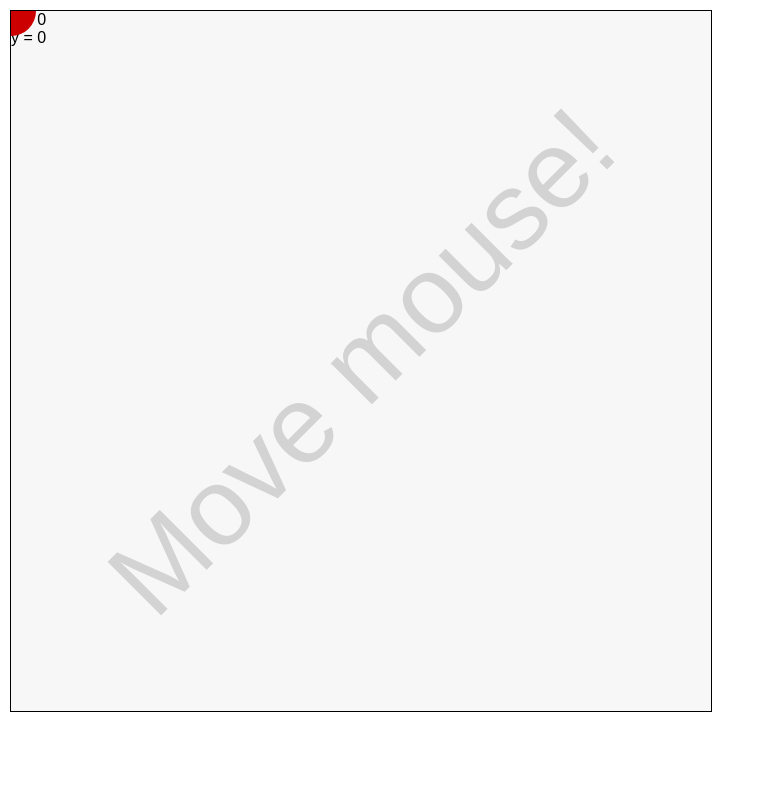
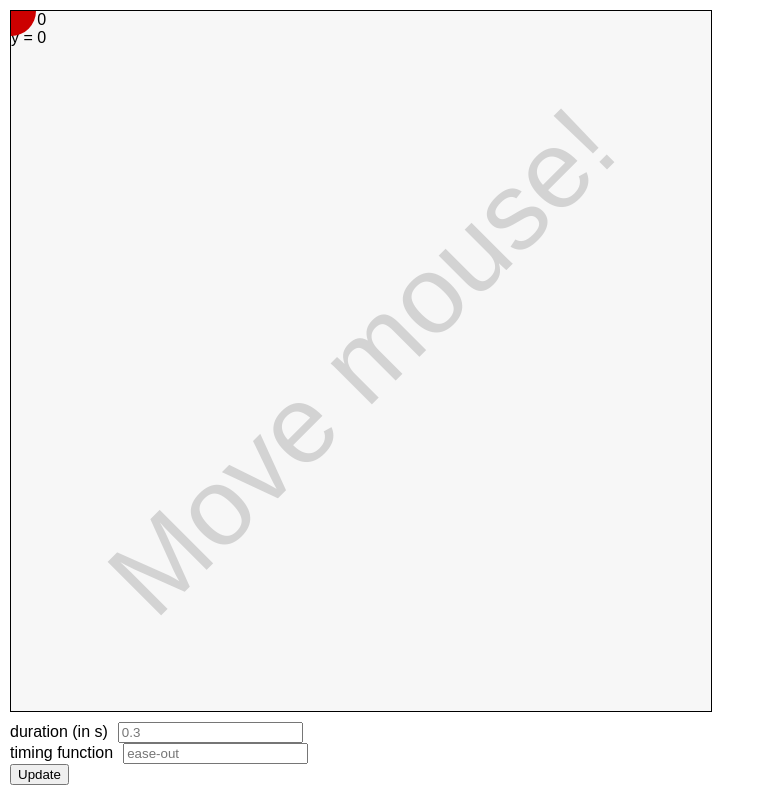
Before and after one commit to coderkd10/css-transition-demos, a React (Create React App) app: page / in a window 1280 px wide. Shown: the whole page, without its empty margins (0-765 px from the left). Built offline with nearby package versions, Linux system fonts and the light colour scheme.

Commit message:
Allow to update transition parameters in ball demo

```diff
--- a/src/css-transistion-demo/MouseBall.css
+++ b/src/css-transistion-demo/MouseBall.css
@@ -6,7 +6,7 @@
     position: absolute;
     top: 0;
     left: 0;
-    transition: transform 0.15s ease-out;
+    transition: transform;
 }
 
 .trackingContainer {
--- a/src/css-transistion-demo/MouseBall.js
+++ b/src/css-transistion-demo/MouseBall.js
@@ -2,6 +2,7 @@
 // linked in the css transition article - https://developer.mozilla.org/en-US/docs/Web/CSS/CSS_Transitions/Using_CSS_transitions
 
 import React, { Component } from 'react';
+import TransitionParamsProvider from './TransitionParamsProvider';
 import './MouseBall.css';
 
 class MouseTracker extends Component {
@@ -38,22 +39,36 @@ class MouseTracker extends Component {
     }
 }
 
-const Ball = ({ x, y }) => (
+const Ball = ({ x, y, transitionDuration, timingFunction }) => (
     <div className='ball'
         style={{
-            transform: `translateX(calc(-50% + ${x}px)) translateY(calc(-50% + ${y}px)) translateZ(0)`
+            transform: `translateX(calc(-50% + ${x}px)) translateY(calc(-50% + ${y}px)) translateZ(0)`,
+            transitionDuration: transitionDuration + 's',
+            transitionTimingFunction: timingFunction
         }}
     />
 )
 
 const Demo = () => (
+    <TransitionParamsProvider
+        defaultParams={{
+            duration: 0.3,
+            timingFunction: 'ease-out'
+        }}
+        render={({ duration, timingFunction }) =>
             <MouseTracker
                 render={({ x, y }) =>
                     <div>
                         <div>x = {x}</div>
                         <div>y = {y}</div>
-                <Ball x={x} y={y} />
+                        <Ball
+                            x={x} y={y}
+                            transitionDuration={duration}
+                            timingFunction={timingFunction}
+                        />
                     </div>
+                }
+            />
         }
     />
 )
```
Lines whose indentation alone changed are shown as unchanged.
